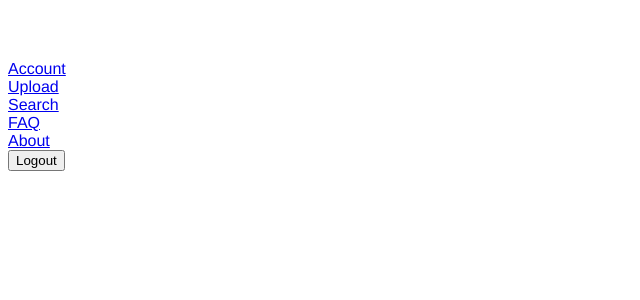
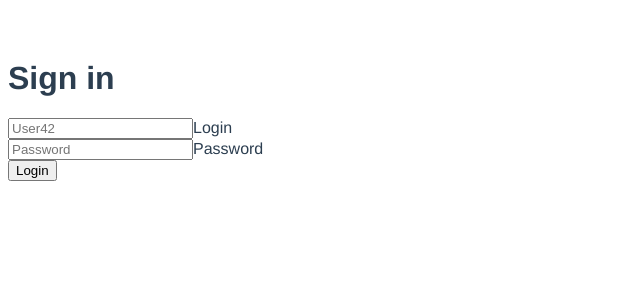
Before and after one commit to Godis715/Core-Sample-Analysis, a Vue app in the folder frontend/: page /login in a window 1280 px wide. Before the commit this address led to /login#/account. Shown: the top 300 px of the page, without its empty margins (0-640 px from the left). Built offline with nearby package versions, Linux system fonts and the light colour scheme.

Commit message:
Merge backend and frontend authorization

```diff
--- a/frontend/src/components/fragments/Header.vue
+++ b/frontend/src/components/fragments/Header.vue
@@ -16,6 +16,8 @@
             logout() {
                 this.$store.dispatch('AUTH_LOGOUT').then(() => {
                     this.$router.push('/login');
+                }).catch(err => {
+                    console.log(err);
                 });
             }
         }
--- a/frontend/src/components/pages/Login.vue
+++ b/frontend/src/components/pages/Login.vue
@@ -13,6 +13,8 @@
         </div>
 
         <button type="submit">Login</button>
+
+        <div>{{message}}</div>
     </form>
 </div>
 </template>
@@ -23,21 +25,25 @@ export default {
     data() {
         return {
             username: '',
-            password: ''
+            password: '',
+            message: ''
         }
     },
     methods: {
         login() {
             const user = {
-                name: this.username,
+                username: this.username,
                 password: this.password
             };
 
             console.log('Try login:');
-            console.log('username: ' + info.name + ', password: ' + info.password);
+            console.log('username: ' + user.username + ', password: ' + user.password);
 
-            this.$store.dispatch('AUTH_REQUEST', user).then(() => {
-                this.$router.push('/');
+            this.$store.dispatch('AUTH_REQUEST', user).then(result => {
+                if (result.ok) this.$router.push('/');
+                else this.message = result.message;
+            }).catch(err => {
+                console.log(err);
             });
         }
     }
--- a/frontend/src/router/index.js
+++ b/frontend/src/router/index.js
@@ -8,15 +8,14 @@ import Login from '@/components/pages/Login'
 import Search from '@/components/pages/Search'
 import Upload from '@/components/pages/Upload'
 import View from '@/components/pages/View'
+import { store } from '@/../store'
 
 Vue.use(Router)
 
-// this variable should be replaced by function, which checks token
-const tempHasAuthToken = true;
-
 const ifNotAuthenticated = (to, from, next) => {
+  console.log('Check if not authenticated');
   // cheking if has NOT auth token
-  if (!tempHasAuthToken) {
+  if (!store.getters.isAuthenticated) {
     next();
     return;
   }
@@ -24,15 +23,18 @@ const ifNotAuthenticated = (to, from, next) => {
 };
 
 const ifAuthenticated = (to, from, next) => {
+  console.log('Check if authenticated');
+  console.log(store);
   // checking if has auth token
-  if (tempHasAuthToken) {
-    next()
-    return
+  if (store.getters.isAuthenticated) {
+    next();
+    return;
   }
-  next('/login')
+  next('/login');
 }
 
 export default new Router({
+  mode: 'history',
   routes: [
     {
       // there are button "upload core sample"
--- a/frontend/store/index.js
+++ b/frontend/store/index.js
@@ -28,21 +28,25 @@ export const store = new Vuex.Store({
     },
 
     AUTH_ERROR: (state, err) => {
+        console.log('Error: ' + err);
         localStorage.removeItem('user-token');
         state.status = 'error';
     },
 
     AUTH_LOGOUT: state => {
+        state.token = undefined;
         localStorage.removeItem('user-token');
     }
   },
   actions: {
     AUTH_REQUEST: async (context, user) => {
         context.commit('AUTH_REQUEST');
-        return await axios({ url: '/login', data: user, method: 'POST' }).then(resp => {
-            context.commit('AUTH_SUCCESS', resp.data.token);
+        return await axios({ url: 'http://localhost:8000/api/login', data: user, method: 'POST' }).then(resp => {
+          context.commit('AUTH_SUCCESS', resp.data.token);
+          return { ok: true };
         }).catch(err => {
-            context.commit('AUTH_ERROR', err);
+          context.commit('AUTH_ERROR', err);
+          return { ok: false, message: err.message }
         });
     },
 
```
